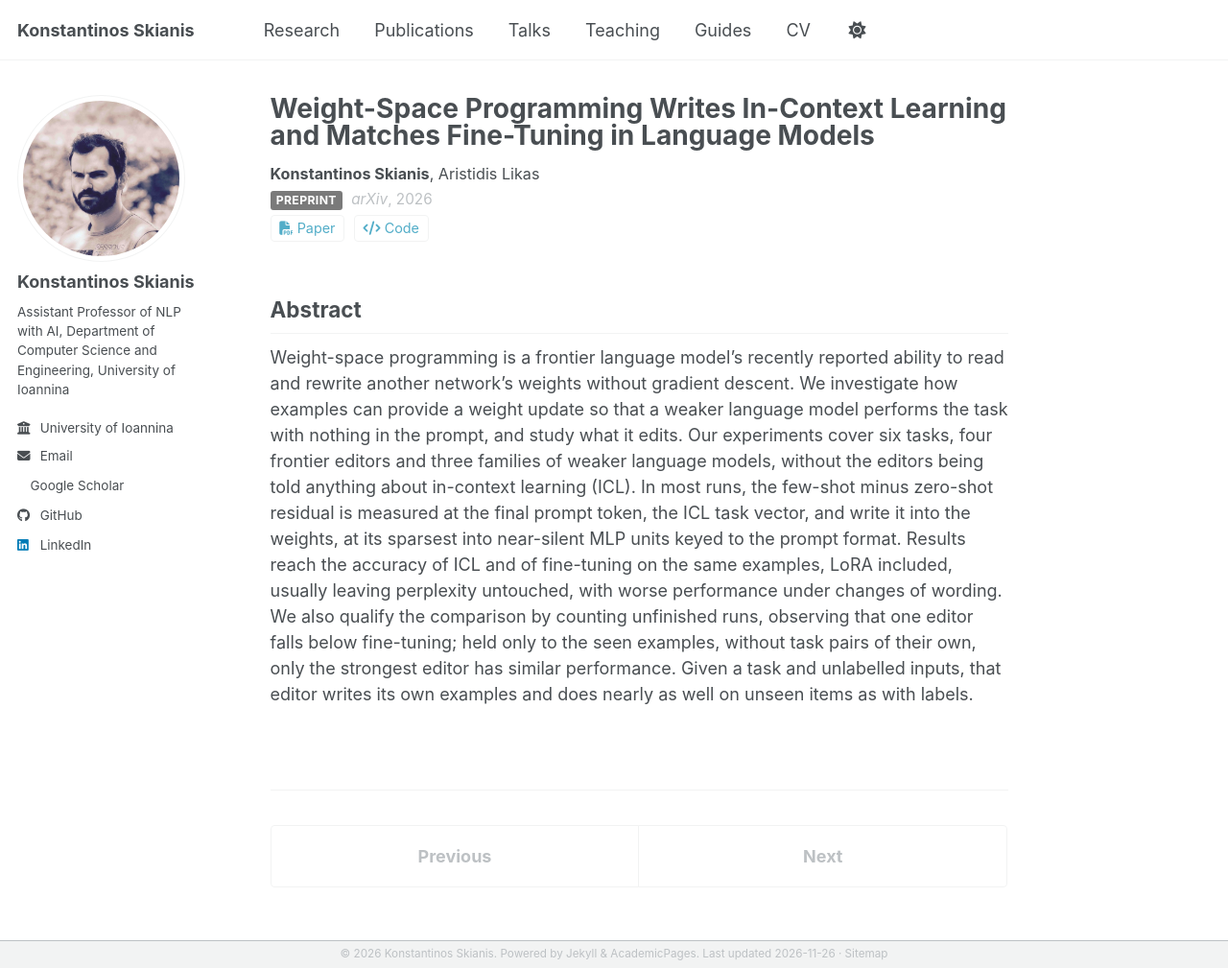
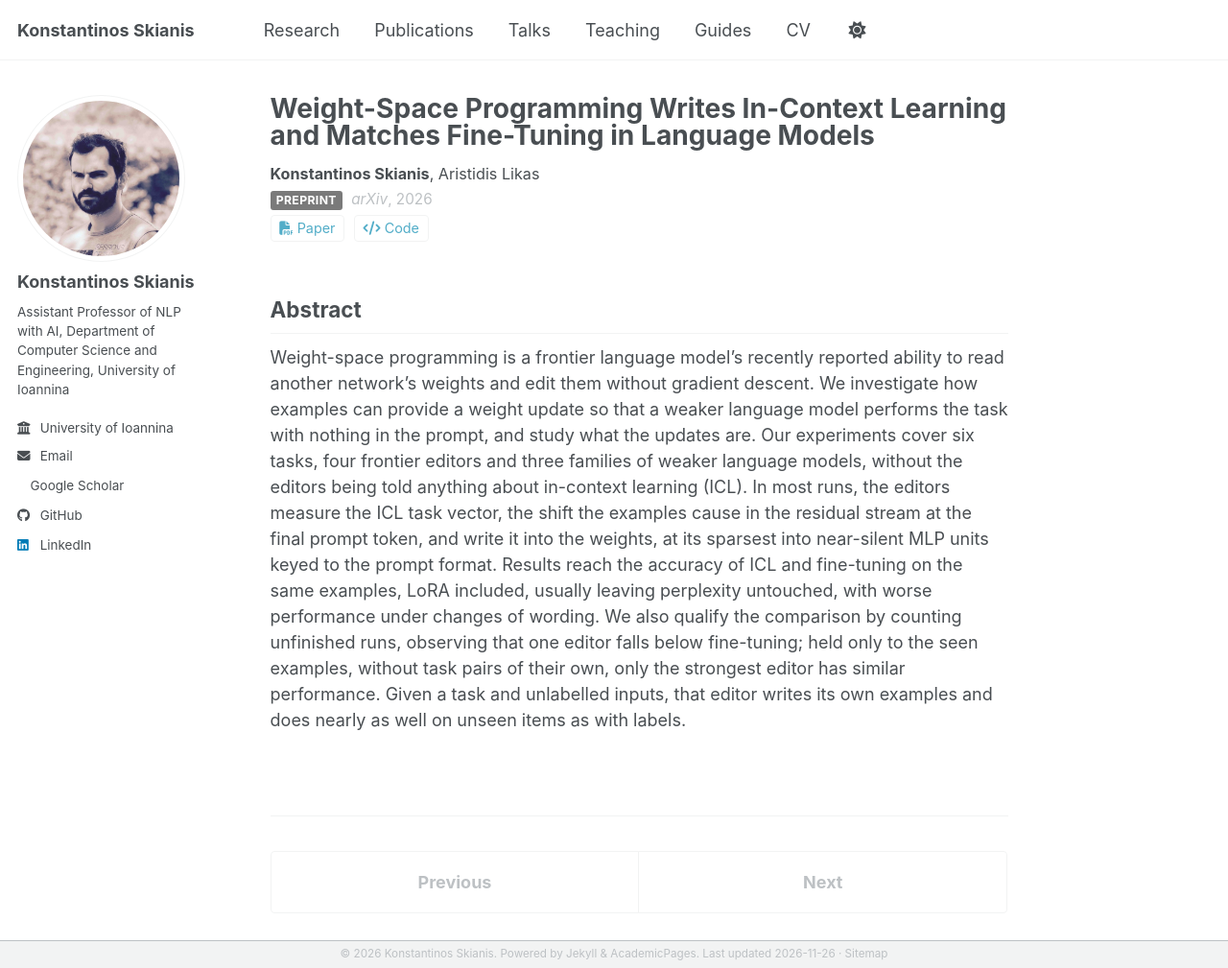
Before and after one commit to y3nk0/y3nk0.github.io, a Jekyll site: the page built from _publications/2026-11-19-weight-space-programming-writes-in-context-learning.md, in a window 1280 px wide and 1009 px high. Shown: the whole window at 96% size. Built offline with Jekyll 4.4.1, drawn with Linux system fonts in a browser that asks for light colours; a style sheet for code colours, icons or effects is not loaded.

Commit message:
Publications: update the Weight-Space Programming abstract
Match the reworded abstract in the revised PDF (622ff47);
arXiv still serves v1.

```diff
--- a/_publications/2026-11-19-weight-space-programming-writes-in-context-learning.md
+++ b/_publications/2026-11-19-weight-space-programming-writes-in-context-learning.md
@@ -11,4 +11,4 @@ paperurl: "/papers/weight_space_program_arxiv2026.pdf"
 codeurl: "https://github.com/y3nk0/weight-space-programming-study"
 citation: "<b>Konstantinos Skianis</b>, Aristidis Likas. <i>arXiv preprint 2026</i>."
 ---
-Weight-space programming is a frontier language model's recently reported ability to read and rewrite another network's weights without gradient descent. We investigate how examples can provide a weight update so that a weaker language model performs the task with nothing in the prompt, and study what it edits. Our experiments cover six tasks, four frontier editors and three families of weaker language models, without the editors being told anything about in-context learning (ICL). In most runs, the few-shot minus zero-shot residual is measured at the final prompt token, the ICL task vector, and write it into the weights, at its sparsest into near-silent MLP units keyed to the prompt format. Results reach the accuracy of ICL and of fine-tuning on the same examples, LoRA included, usually leaving perplexity untouched, with worse performance under changes of wording. We also qualify the comparison by counting unfinished runs, observing that one editor falls below fine-tuning; held only to the seen examples, without task pairs of their own, only the strongest editor has similar performance. Given a task and unlabelled inputs, that editor writes its own examples and does nearly as well on unseen items as with labels.
+Weight-space programming is a frontier language model's recently reported ability to read another network's weights and edit them without gradient descent. We investigate how examples can provide a weight update so that a weaker language model performs the task with nothing in the prompt, and study what the updates are. Our experiments cover six tasks, four frontier editors and three families of weaker language models, without the editors being told anything about in-context learning (ICL). In most runs, the editors measure the ICL task vector, the shift the examples cause in the residual stream at the final prompt token, and write it into the weights, at its sparsest into near-silent MLP units keyed to the prompt format. Results reach the accuracy of ICL and fine-tuning on the same examples, LoRA included, usually leaving perplexity untouched, with worse performance under changes of wording. We also qualify the comparison by counting unfinished runs, observing that one editor falls below fine-tuning; held only to the seen examples, without task pairs of their own, only the strongest editor has similar performance. Given a task and unlabelled inputs, that editor writes its own examples and does nearly as well on unseen items as with labels.
```
